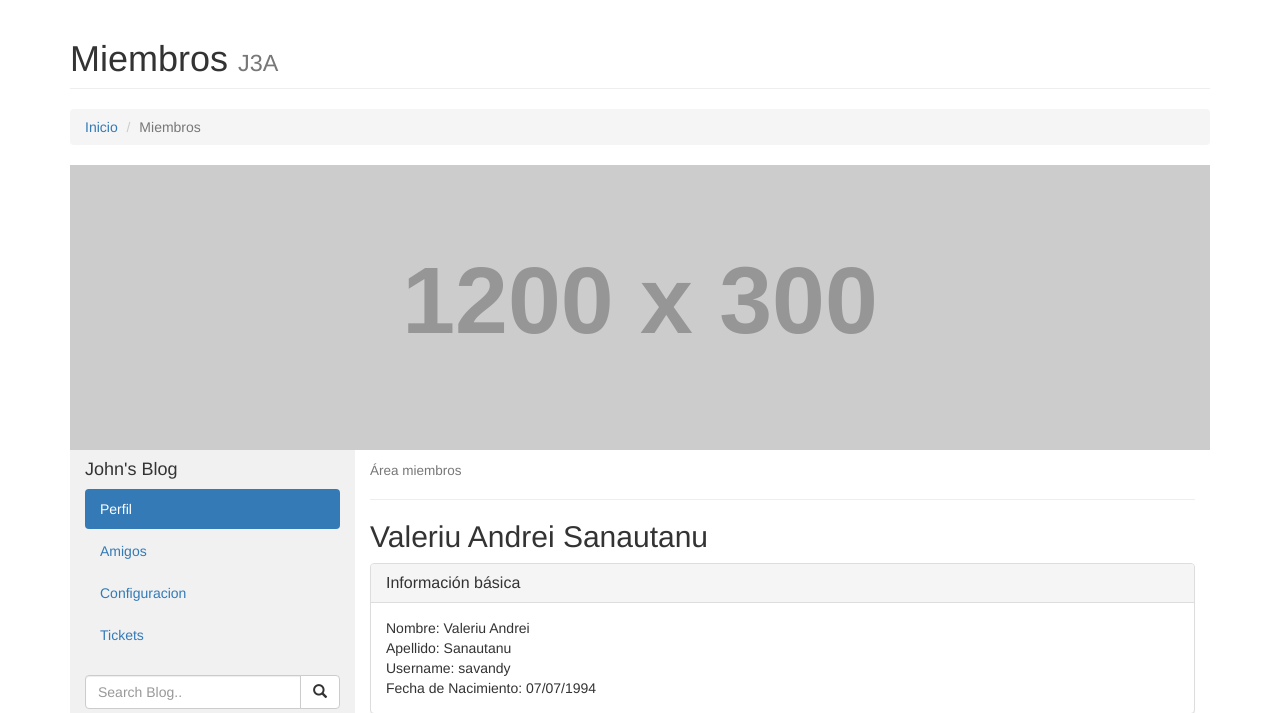
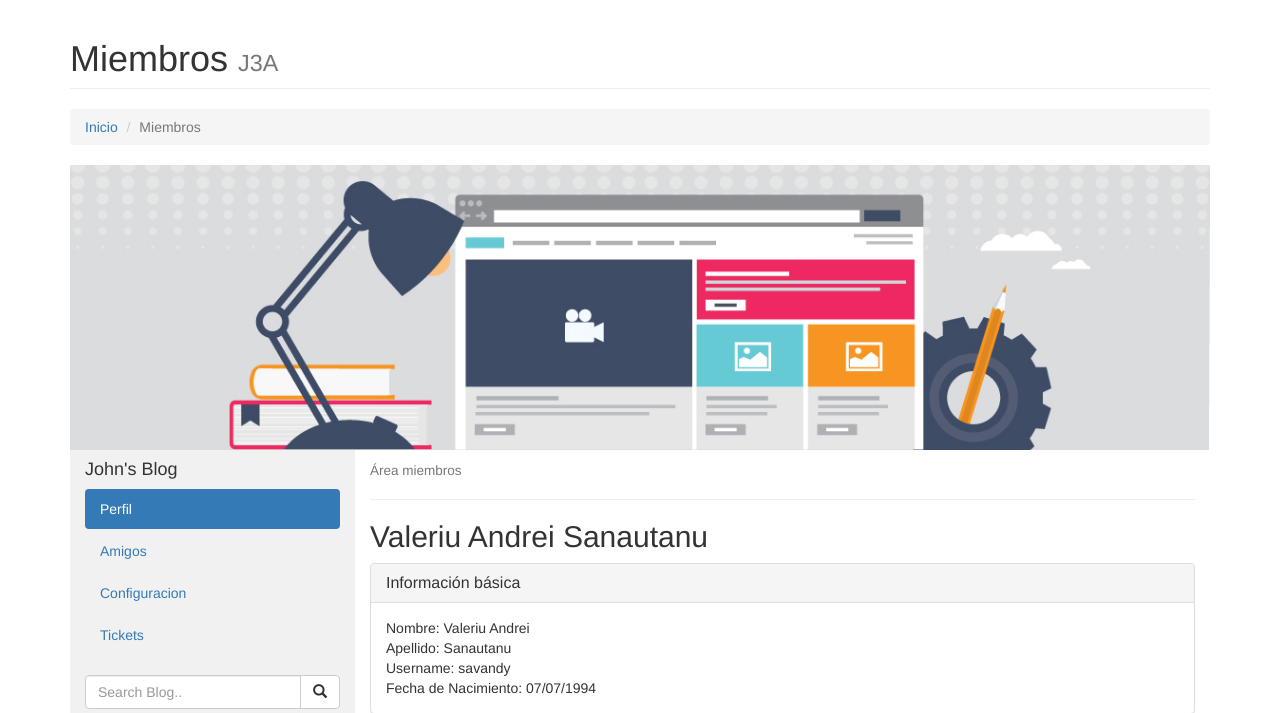
Before and after one commit to Kiwano-sama/J3A, a PHP site: page /clientes/index.php in a window 1280 px wide. Shown: the part 51-764 px from the top of the page. Run offline with PHP 8.4, Linux system fonts and the light colour scheme; grey boxes labelled with a size stand in for pictures from a placeholder-image service; some libraries are stand-ins or nearby versions.

Commit message:
Banner de arriba modificado

```diff
--- a/clientes/index.php
+++ b/clientes/index.php
@@ -145,7 +145,7 @@
         <!-- Image Header -->
         <div class="row">
             <div class="col-lg-12">
-                <img class="img-responsive" src="https://placehold.it/1200x300" alt="">
+                <img class="img-responsive" src="../img/banner1.jpg" alt="">
             </div>
         </div>
         <!-- /.row -->
```
Also changed, not shown: img/banner1.jpg (added).
